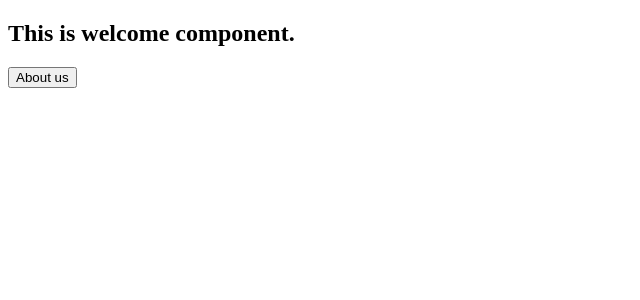
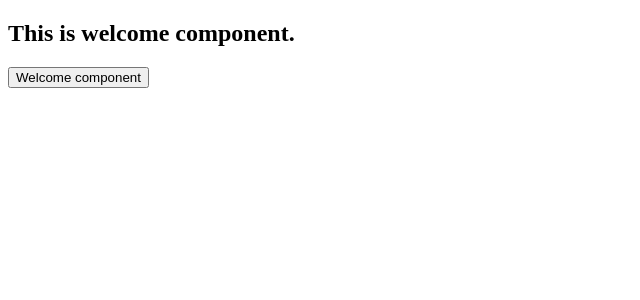
Before and after one commit to munkherdeneen/MWA, an Angular app in the folder Lab8/welcomComponent/public/welcomeComponent-app/: page / in a window 1280 px wide. Shown: the top 300 px of the page, without its empty margins (0-640 px from the left). Built offline with nearby package versions, Linux system fonts and the light colour scheme.

Commit message:
welcome and about components are switchable now with button change

```diff
--- a/Lab8/welcomComponent/public/welcomeComponent-app/src/app/app.component.html
+++ b/Lab8/welcomComponent/public/welcomeComponent-app/src/app/app.component.html
@@ -4,4 +4,5 @@
 <div *ngIf="showAbout">
     <app-about></app-about>
 </div>
-<button (click)="onClickBtn()">About us</button>
+<button (click)="onClickBtn()" *ngIf="showAbout">About component</button>
+<button (click)="onClickBtn()" *ngIf="showWelcome">Welcome component</button>
```
